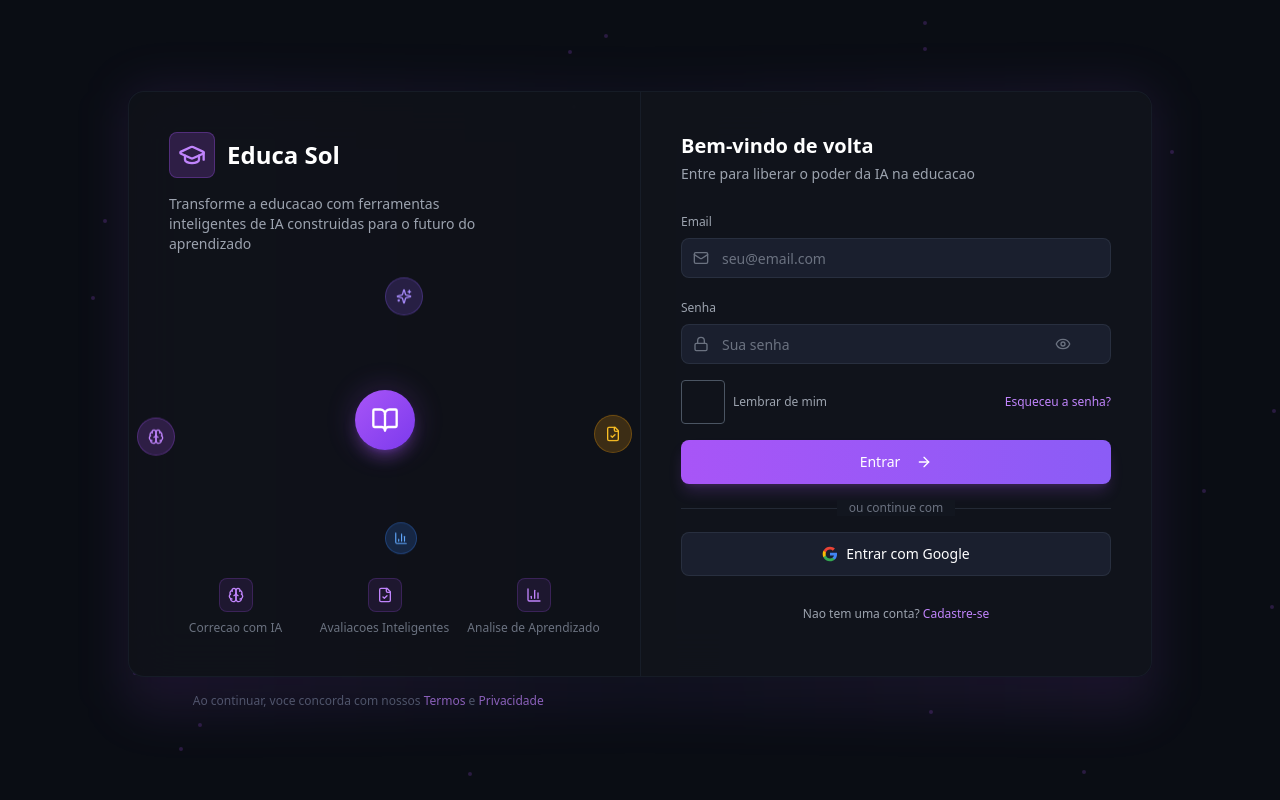
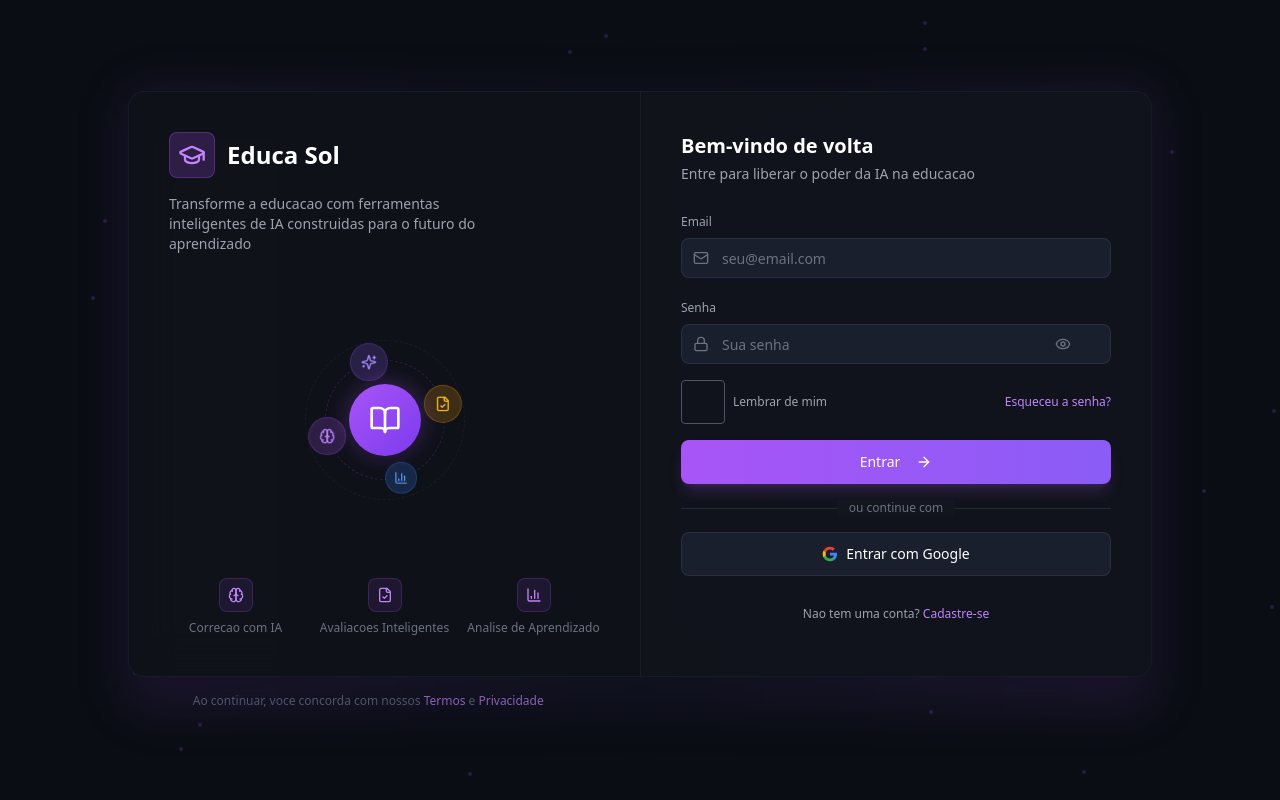
Before and after one commit to hudsonargollo/educassol, a React (Vite) app: page /auth in a window 1280 px wide. Built offline with nearby package versions, Linux system fonts and the light colour scheme.

Commit message:
Add orbiting animation to login page icons

```diff
--- a/src/pages/Auth.tsx
+++ b/src/pages/Auth.tsx
@@ -55,6 +55,29 @@ const Auth = () => {
 
   return (
     <div className="min-h-screen bg-[#0a0d14] relative overflow-hidden flex items-center justify-center p-4">
+      {/* Orbit animation styles */}
+      <style>{`
+        @keyframes orbit {
+          from { transform: rotate(0deg) translateX(60px) rotate(0deg); }
+          to { transform: rotate(360deg) translateX(60px) rotate(-360deg); }
+        }
+        @keyframes orbit-reverse {
+          from { transform: rotate(360deg) translateX(80px) rotate(-360deg); }
+          to { transform: rotate(0deg) translateX(80px) rotate(0deg); }
+        }
+        @keyframes pulse-glow {
+          0%, 100% { box-shadow: 0 0 20px rgba(168, 85, 247, 0.3); }
+          50% { box-shadow: 0 0 35px rgba(168, 85, 247, 0.5); }
+        }
+        .orbit-1 { animation: orbit 12s linear infinite; }
+        .orbit-2 { animation: orbit 12s linear infinite; animation-delay: -3s; }
+        .orbit-3 { animation: orbit 12s linear infinite; animation-delay: -6s; }
+        .orbit-4 { animation: orbit 12s linear infinite; animation-delay: -9s; }
+        .orbit-outer-1 { animation: orbit-reverse 18s linear infinite; }
+        .orbit-outer-2 { animation: orbit-reverse 18s linear infinite; animation-delay: -9s; }
+        .center-glow { animation: pulse-glow 3s ease-in-out infinite; }
+      `}</style>
+
       {/* Background dots */}
       <div className="absolute inset-0 overflow-hidden pointer-events-none">
         {[...Array(30)].map((_, i) => (
@@ -63,7 +86,7 @@ const Auth = () => {
         ))}
       </div>
 
-      {/* Main container - card style like reference */}
+      {/* Main container */}
       <div className="relative w-full max-w-5xl">
         <div className="absolute -inset-1 bg-gradient-to-r from-examai-purple-500/10 via-violet-500/5 to-examai-purple-500/10 rounded-3xl blur-xl" />
         <div className="relative bg-[#0f1219]/95 backdrop-blur-xl rounded-2xl border border-gray-800/50 overflow-hidden flex flex-col lg:flex-row">
@@ -81,40 +104,53 @@ const Auth = () => {
               Transforme a educacao com ferramentas inteligentes de IA construidas para o futuro do aprendizado
             </p>
 
-            {/* Floating icons - compact cluster */}
-            <div className="relative flex-1 min-h-[200px] flex items-center justify-center">
-              {/* Center icon */}
-              <div className="relative z-20">
-                <div className="absolute inset-0 bg-examai-purple-500/30 rounded-full blur-lg animate-pulse" />
-                <div className="relative p-4 rounded-full bg-gradient-to-br from-examai-purple-500 to-violet-600 shadow-lg shadow-examai-purple-500/30">
-                  <BookOpen className="h-7 w-7 text-white" />
+            {/* Orbiting icons */}
+            <div className="relative flex-1 min-h-[220px] flex items-center justify-center">
+              {/* Center icon with glow */}
+              <div className="relative z-20 center-glow rounded-full">
+                <div className="relative p-5 rounded-full bg-gradient-to-br from-examai-purple-500 to-violet-600 shadow-lg">
+                  <BookOpen className="h-8 w-8 text-white" />
                 </div>
               </div>
 
-              {/* Orbiting icons - closer to center */}
-              <div className="absolute -top-2 left-1/2 -translate-x-1/2 animate-float">
-                <div className="p-2.5 rounded-full bg-violet-500/20 border border-violet-500/30">
-                  <Sparkles className="h-4 w-4 text-violet-400" />
+              {/* Inner orbit ring (visual) */}
+              <div className="absolute w-[120px] h-[120px] rounded-full border border-dashed border-examai-purple-500/20" />
+
+              {/* Outer orbit ring (visual) */}
+              <div className="absolute w-[160px] h-[160px] rounded-full border border-dashed border-violet-500/10" />
+
+              {/* Inner orbiting icons */}
+              <div className="absolute inset-0 flex items-center justify-center">
+                <div className="orbit-1">
+                  <div className="p-2.5 rounded-full bg-examai-purple-500/20 border border-examai-purple-500/30 backdrop-blur-sm">
+                    <Brain className="h-4 w-4 text-examai-purple-400" />
+                  </div>
                 </div>
               </div>
-              <div className="absolute top-1/2 -left-8 -translate-y-1/2 animate-float" style={{ animationDelay: '0.5s' }}>
-                <div className="p-2.5 rounded-full bg-examai-purple-500/20 border border-examai-purple-500/30">
-                  <Brain className="h-4 w-4 text-examai-purple-400" />
+              <div className="absolute inset-0 flex items-center justify-center">
+                <div className="orbit-2">
+                  <div className="p-2.5 rounded-full bg-violet-500/20 border border-violet-500/30 backdrop-blur-sm">
+                    <Sparkles className="h-4 w-4 text-violet-400" />
+                  </div>
                 </div>
               </div>
-              <div className="absolute top-1/2 -right-8 -translate-y-1/2 animate-float" style={{ animationDelay: '1s' }}>
-                <div className="p-2.5 rounded-full bg-amber-500/20 border border-amber-500/30">
-                  <FileCheck className="h-4 w-4 text-amber-400" />
+              <div className="absolute inset-0 flex items-center justify-center">
+                <div className="orbit-3">
+                  <div className="p-2.5 rounded-full bg-amber-500/20 border border-amber-500/30 backdrop-blur-sm">
+                    <FileCheck className="h-4 w-4 text-amber-400" />
+                  </div>
                 </div>
               </div>
-              <div className="absolute -bottom-2 left-1/2 -translate-x-1/2 animate-float" style={{ animationDelay: '1.5s' }}>
-                <div className="p-2 rounded-full bg-blue-500/20 border border-blue-500/30">
-                  <BarChart3 className="h-3.5 w-3.5 text-blue-400" />
+              <div className="absolute inset-0 flex items-center justify-center">
+                <div className="orbit-4">
+                  <div className="p-2 rounded-full bg-blue-500/20 border border-blue-500/30 backdrop-blur-sm">
+                    <BarChart3 className="h-3.5 w-3.5 text-blue-400" />
+                  </div>
                 </div>
               </div>
             </div>
 
-            {/* Feature items - bottom */}
+            {/* Feature items */}
             <div className="grid grid-cols-3 gap-4 mt-6">
               <FeatureItem icon={<Brain className="h-4 w-4" />} label="Correcao com IA" />
               <FeatureItem icon={<FileCheck className="h-4 w-4" />} label="Avaliacoes Inteligentes" />
```
